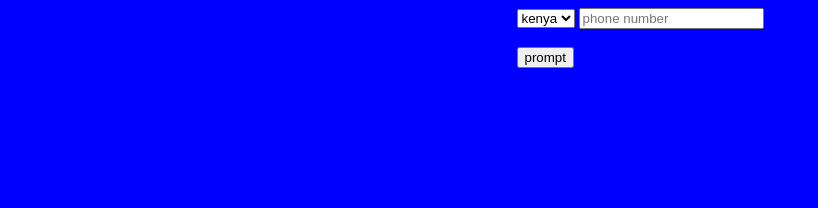
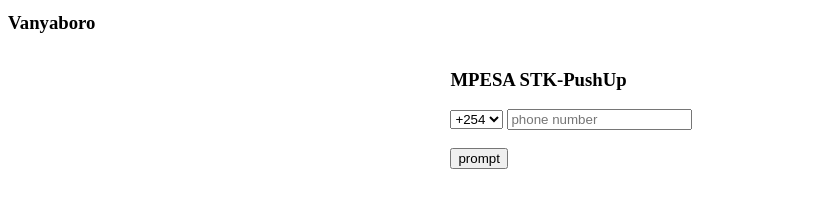
Before and after one commit to MudanyiJavan/mpesa_stkpush_payment_kimstoneproject, a website: page view/app.html in a window 1280 px wide. Shown: the whole page, without its empty margins (0-818 px from the left). Drawn offline with Linux system fonts and the light colour scheme.

Commit message:
added some styling

```diff
--- a/view/app.css
+++ b/view/app.css
@@ -1,6 +1,20 @@
-body{
-    background-color: blue;
+
+.header{
+    height: 30px;
     display: flex;
+    align-items: center;
+}
+.content{
 
+    display: flex;
     justify-content: center;
+
 }
+
+.payment{
+    width: 30%;
+    padding: 10px;
+    border: 2px solid white;
+    border-radius: 10px;
+
+}
--- a/view/app.html
+++ b/view/app.html
@@ -7,15 +7,23 @@
     <link rel="stylesheet" href="app.css">
 </head>
 <body>
-    <div id="payment">
-        <select name="code" id="code">
-            <option value="254">kenya</option>
-        </select>
-        <input type="number" placeholder="phone number" id="contact"> <br> <br>
-        <button type="button" id="button">prompt</button>
+    <div class="header">
+        <h3>Vanyaboro</h3>
+    </div>
 
-        <p id="progress"></p>
+    <div class="content">
+        <div class="payment">
+            <h3>MPESA STK-PushUp</h3>
+            <select name="code" id="code">
+                <option value="254">+254</option>
+            </select>
+            <input type="number" placeholder="phone number" id="contact"> <br> <br>
+            <button type="button" id="button">prompt</button>
+
+            <p id="progress"></p>
+        </div>
     </div>
+
 
     <script>
         const code = document.getElementById("code")
```
